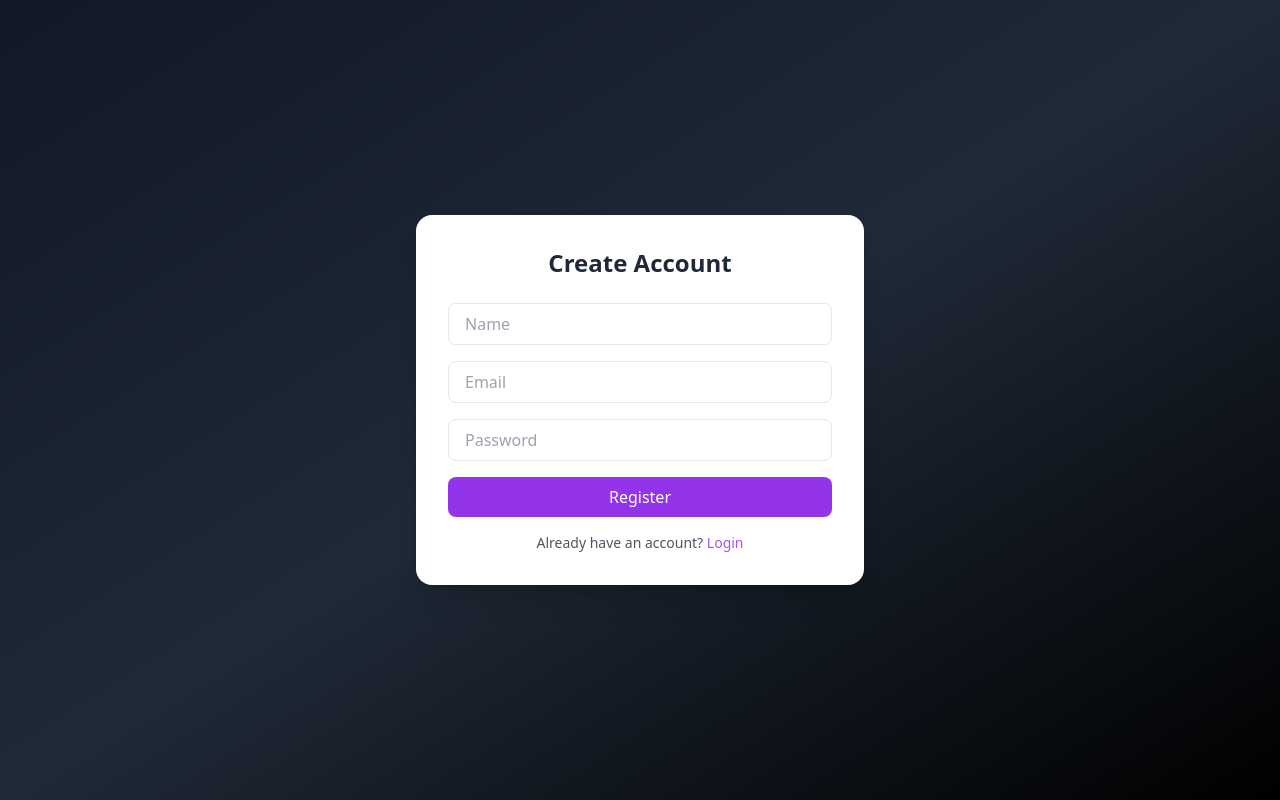
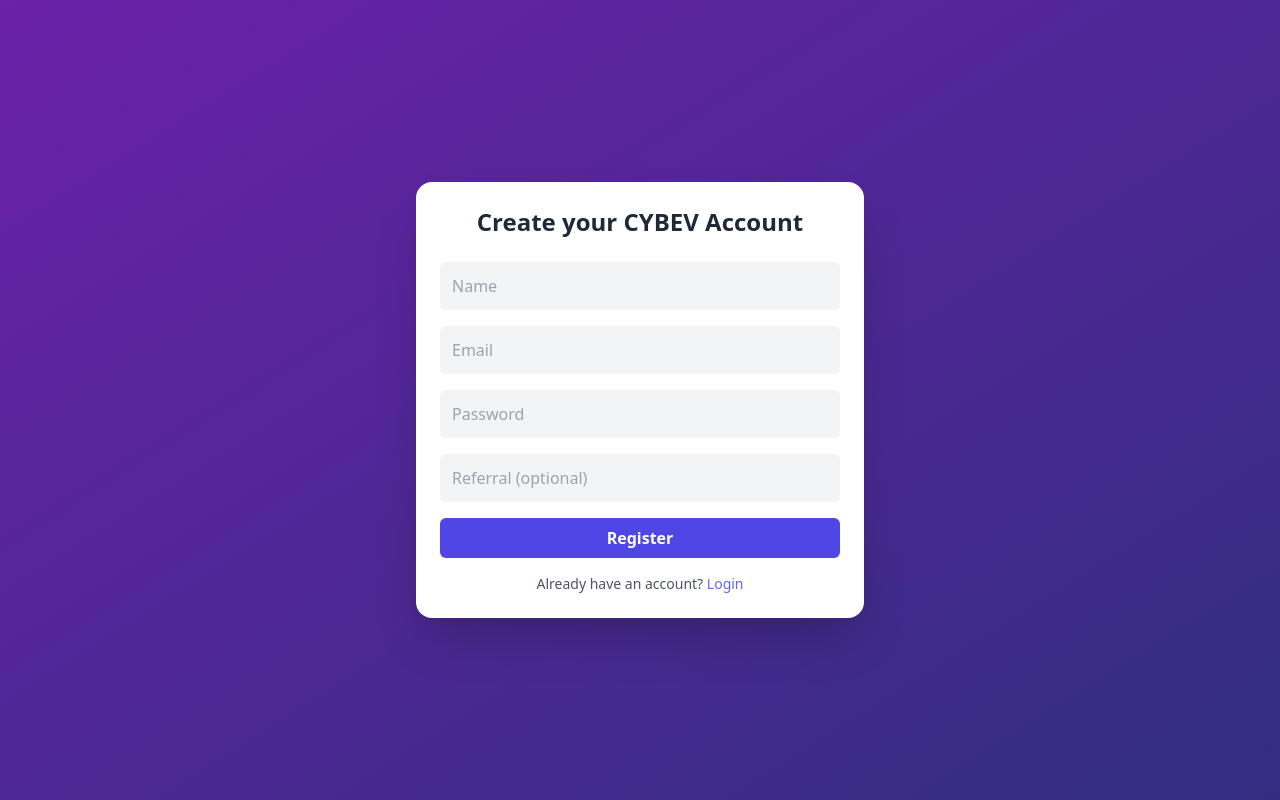
Before and after one commit to cybev1/cybev-frontend, a Next.js app: page /register in a window 1280 px wide. Built offline with nearby package versions, Linux system fonts and the light colour scheme.

Commit message:
Add files via upload

```diff
--- a/pages/login.jsx
+++ b/pages/login.jsx
@@ -1,31 +1,41 @@
-import React from 'react';
+import { useState } from 'react';
+import axios from 'axios';
+import { useRouter } from 'next/router';
 import Link from 'next/link';
 
 export default function Login() {
+  const [form, setForm] = useState({ email: '', password: '' });
+  const [error, setError] = useState('');
+  const router = useRouter();
+
+  const handleChange = e => setForm({ ...form, [e.target.name]: e.target.value });
+
+  const handleSubmit = async e => {
+    e.preventDefault();
+    try {
+      const res = await axios.post('/api/auth/login', form);
+      localStorage.setItem('token', res.data.token);
+      router.push('/studio/dashboard');
+    } catch (err) {
+      setError(err.response?.data?.error || 'Login failed');
+    }
+  };
+
   return (
-    <div className="min-h-screen flex items-center justify-center bg-gradient-to-br from-gray-900 via-gray-800 to-black px-4">
-      <div className="bg-white dark:bg-gray-900 shadow-xl rounded-2xl w-full max-w-md p-8 animate-fadeIn">
-        <h2 className="text-2xl font-bold text-center text-gray-800 dark:text-white mb-6">Welcome Back</h2>
-        <form className="space-y-4">
-          <input
-            type="email"
-            placeholder="Email"
-            className="w-full px-4 py-2 border rounded-lg focus:outline-none focus:ring-2 focus:ring-purple-500"
-          />
-          <input
-            type="password"
-            placeholder="Password"
-            className="w-full px-4 py-2 border rounded-lg focus:outline-none focus:ring-2 focus:ring-purple-500"
-          />
-          <button className="w-full bg-purple-600 text-white py-2 rounded-lg hover:bg-purple-700 transition duration-200">
-            Login
-          </button>
+    <div className="min-h-screen flex items-center justify-center bg-gradient-to-br from-gray-900 to-gray-800">
+      <div className="bg-white dark:bg-gray-900 p-6 rounded-2xl shadow-2xl w-full max-w-md">
+        <h2 className="text-2xl font-bold text-center mb-6 text-gray-800 dark:text-white">Sign in to CYBEV</h2>
+        {error && <p className="text-red-500 text-sm mb-4">{error}</p>}
+        <form onSubmit={handleSubmit} className="space-y-4">
+          <input name="email" type="email" required placeholder="Email"
+            className="w-full p-3 rounded-md bg-gray-100 dark:bg-gray-800 text-gray-900 dark:text-white" onChange={handleChange} />
+          <input name="password" type="password" required placeholder="Password"
+            className="w-full p-3 rounded-md bg-gray-100 dark:bg-gray-800 text-gray-900 dark:text-white" onChange={handleChange} />
+          <button type="submit"
+            className="w-full bg-blue-600 hover:bg-blue-700 text-white py-2 rounded-md font-semibold">Login</button>
         </form>
-        <p className="text-sm text-center text-gray-600 dark:text-gray-400 mt-4">
-          Don't have an account?{' '}
-          <Link href="/register" className="text-purple-500 hover:underline">
-            Register
-          </Link>
+        <p className="text-sm text-center text-gray-600 dark:text-gray-300 mt-4">
+          New here? <Link href="/register" className="text-blue-500 hover:underline">Register</Link>
         </p>
       </div>
     </div>
--- a/pages/register.jsx
+++ b/pages/register.jsx
@@ -1,36 +1,44 @@
-import React from 'react';
+import { useState } from 'react';
+import axios from 'axios';
+import { useRouter } from 'next/router';
 import Link from 'next/link';
 
 export default function Register() {
+  const [form, setForm] = useState({ name: '', email: '', password: '', referral: '' });
+  const [error, setError] = useState('');
+  const router = useRouter();
+
+  const handleChange = e => setForm({ ...form, [e.target.name]: e.target.value });
+
+  const handleSubmit = async e => {
+    e.preventDefault();
+    try {
+      await axios.post('/api/auth/register', form);
+      router.push('/login');
+    } catch (err) {
+      setError(err.response?.data?.error || 'Registration failed');
+    }
+  };
+
   return (
-    <div className="min-h-screen flex items-center justify-center bg-gradient-to-br from-gray-900 via-gray-800 to-black px-4">
-      <div className="bg-white dark:bg-gray-900 shadow-xl rounded-2xl w-full max-w-md p-8 animate-fadeIn">
-        <h2 className="text-2xl font-bold text-center text-gray-800 dark:text-white mb-6">Create Account</h2>
-        <form className="space-y-4">
-          <input
-            type="text"
-            placeholder="Name"
-            className="w-full px-4 py-2 border rounded-lg focus:outline-none focus:ring-2 focus:ring-purple-500"
-          />
-          <input
-            type="email"
-            placeholder="Email"
-            className="w-full px-4 py-2 border rounded-lg focus:outline-none focus:ring-2 focus:ring-purple-500"
-          />
-          <input
-            type="password"
-            placeholder="Password"
-            className="w-full px-4 py-2 border rounded-lg focus:outline-none focus:ring-2 focus:ring-purple-500"
-          />
-          <button className="w-full bg-purple-600 text-white py-2 rounded-lg hover:bg-purple-700 transition duration-200">
-            Register
-          </button>
+    <div className="min-h-screen flex items-center justify-center bg-gradient-to-br from-purple-800 to-indigo-900">
+      <div className="bg-white dark:bg-gray-900 p-6 rounded-2xl shadow-2xl w-full max-w-md">
+        <h2 className="text-2xl font-bold text-center mb-6 text-gray-800 dark:text-white">Create your CYBEV Account</h2>
+        {error && <p className="text-red-500 text-sm mb-4">{error}</p>}
+        <form onSubmit={handleSubmit} className="space-y-4">
+          <input name="name" required placeholder="Name"
+            className="w-full p-3 rounded-md bg-gray-100 dark:bg-gray-800 text-gray-900 dark:text-white" onChange={handleChange} />
+          <input name="email" type="email" required placeholder="Email"
+            className="w-full p-3 rounded-md bg-gray-100 dark:bg-gray-800 text-gray-900 dark:text-white" onChange={handleChange} />
+          <input name="password" type="password" required placeholder="Password"
+            className="w-full p-3 rounded-md bg-gray-100 dark:bg-gray-800 text-gray-900 dark:text-white" onChange={handleChange} />
+          <input name="referral" placeholder="Referral (optional)"
+            className="w-full p-3 rounded-md bg-gray-100 dark:bg-gray-800 text-gray-900 dark:text-white" onChange={handleChange} />
+          <button type="submit"
+            className="w-full bg-indigo-600 hover:bg-indigo-700 text-white py-2 rounded-md font-semibold">Register</button>
         </form>
-        <p className="text-sm text-center text-gray-600 dark:text-gray-400 mt-4">
-          Already have an account?{' '}
-          <Link href="/login" className="text-purple-500 hover:underline">
-            Login
-          </Link>
+        <p className="text-sm text-center text-gray-600 dark:text-gray-300 mt-4">
+          Already have an account? <Link href="/login" className="text-indigo-500 hover:underline">Login</Link>
         </p>
       </div>
     </div>
```
